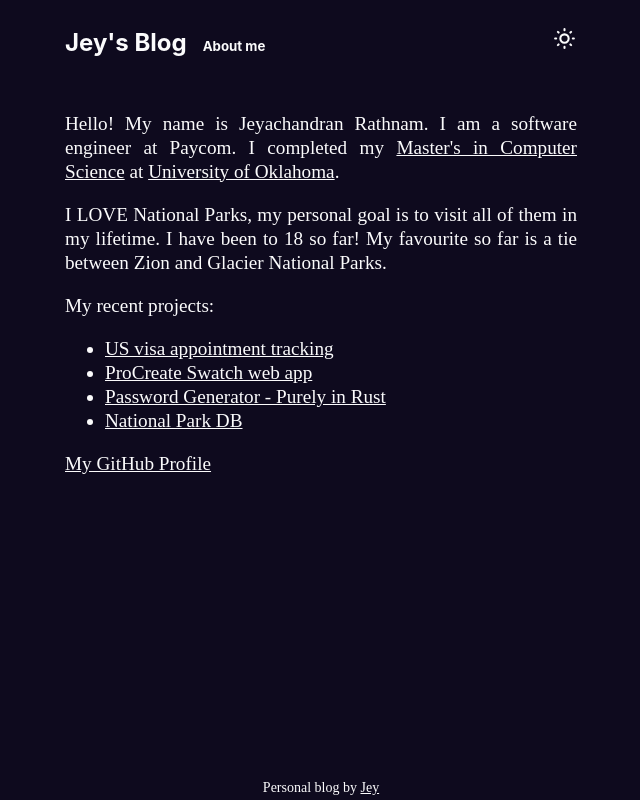
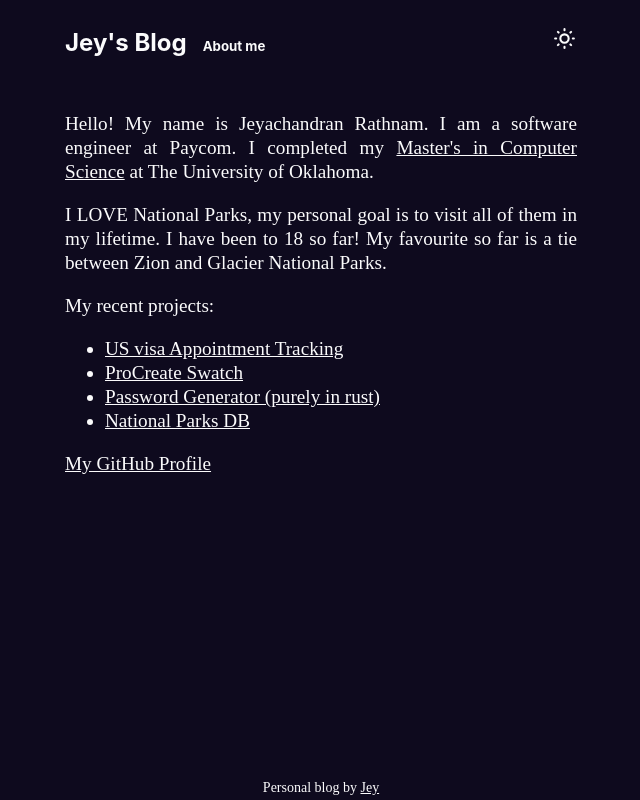
Before and after one commit to JeyRathnam/blog-v2, a Next.js app: page /about in a window 1280 px wide. Shown: the whole page, without its empty margins (319-959 px from the left). Built offline with nearby package versions, Linux system fonts and the light colour scheme.

Commit message:
more updates

```diff
--- a/pages/about.js
+++ b/pages/about.js
@@ -14,8 +14,8 @@ export default function About() {
       <title>About - JeyR</title>
       <p>
         Hello! My name is Jeyachandran Rathnam. I am a software engineer at Paycom. I
-        completed my <a href="https://www.cs.ou.edu/~weaver/academic/publications/rathnam-2017a/materials/rathnam-2017a.pdf">Master&apos;s in Computer Science</a> at{" "}
-        <a href="https://www.ou.edu/">University of Oklahoma</a>.       </p>
+        completed my <a href="https://www.cs.ou.edu/~weaver/academic/publications/rathnam-2017a/materials/rathnam-2017a.pdf">Master&apos;s in Computer Science</a> at The University of Oklahoma.
+        </p>
       <p>
         I LOVE National Parks, my personal goal is to visit all of
         them in my lifetime. I have been to 18 so far! My favourite so far
@@ -26,19 +26,19 @@ export default function About() {
         <ul>
         <ProjectList
             link="https://usvisa.date/"
-            name="US visa appointment tracking"
+            name="US visa Appointment Tracking"
           />
           <ProjectList
             link="https://procreateswatcher.netlify.app/"
-            name="ProCreate Swatch web app"
+            name="ProCreate Swatch"
           />
           <ProjectList
             link="https://github.com/JeyRathnam/passgen-rs"
-            name="Password Generator - Purely in Rust"
+            name="Password Generator (purely in rust)"
           />
           <ProjectList
             link="https://npsdb.netlify.app/"
-            name="National Park DB"
+            name="National Parks DB"
           />
         </ul>
       </p>
```
